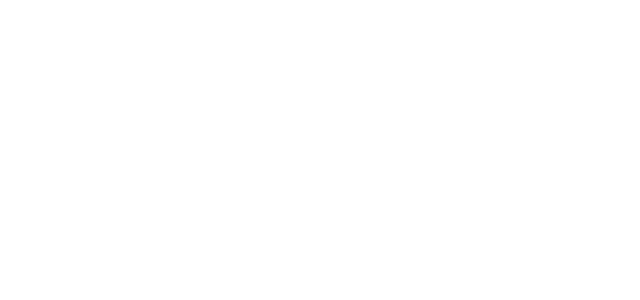
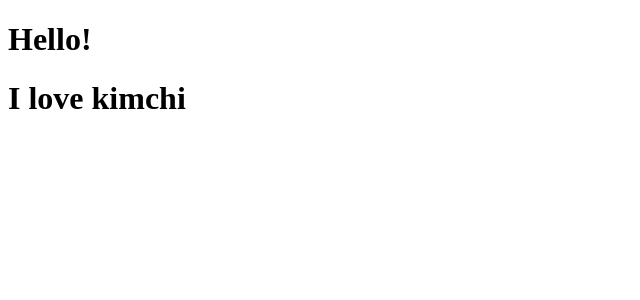
Before and after one commit to Multrasound/movie_app_hyeon, a React (Create React App) app: page / in a window 1280 px wide. Shown: the top 300 px of the page, without its empty margins (0-640 px from the left). Built offline with nearby package versions, Linux system fonts and the light colour scheme.

Commit message:
Foot Component 생성

```diff
--- a/src/App.js
+++ b/src/App.js
@@ -1,7 +1,16 @@
 import React from 'react';
 
+function Food({fav}) {
+  return <h1>I love {fav}</h1>
+}
+
 function App() {
-  return <div className="App" />;
+  return (
+    <div>
+      <h1>Hello!</h1>
+      <Food fav={"kimchi"}/>
+    </div>
+  )
 }
 
 export default App;
```
